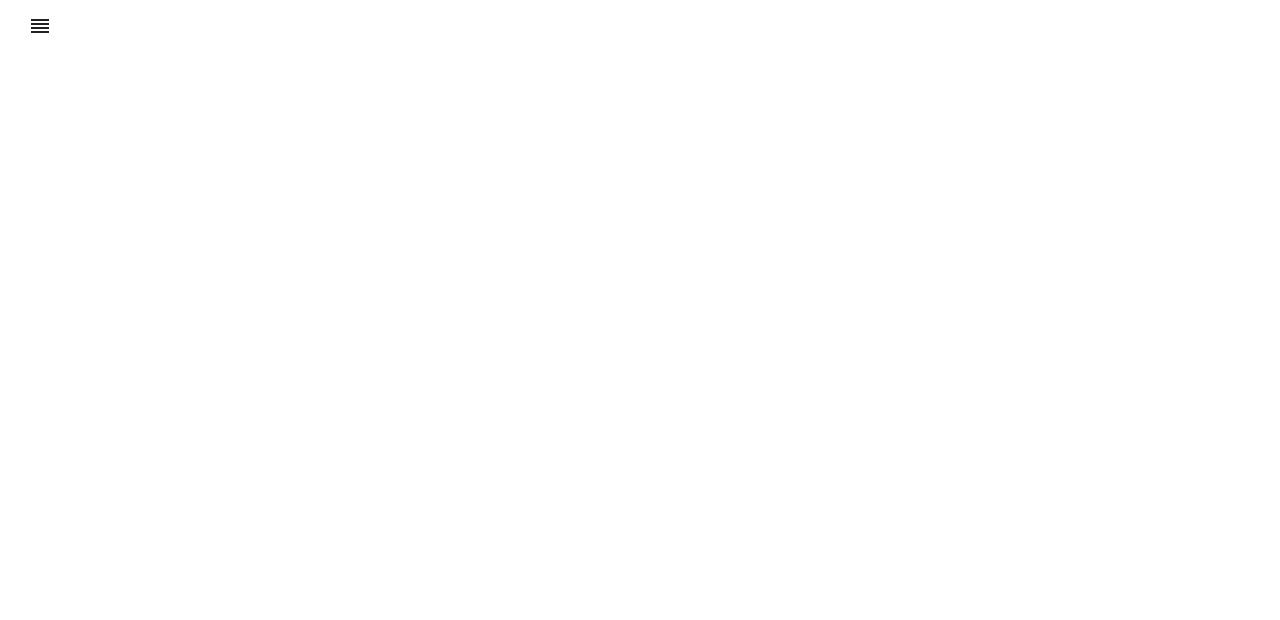
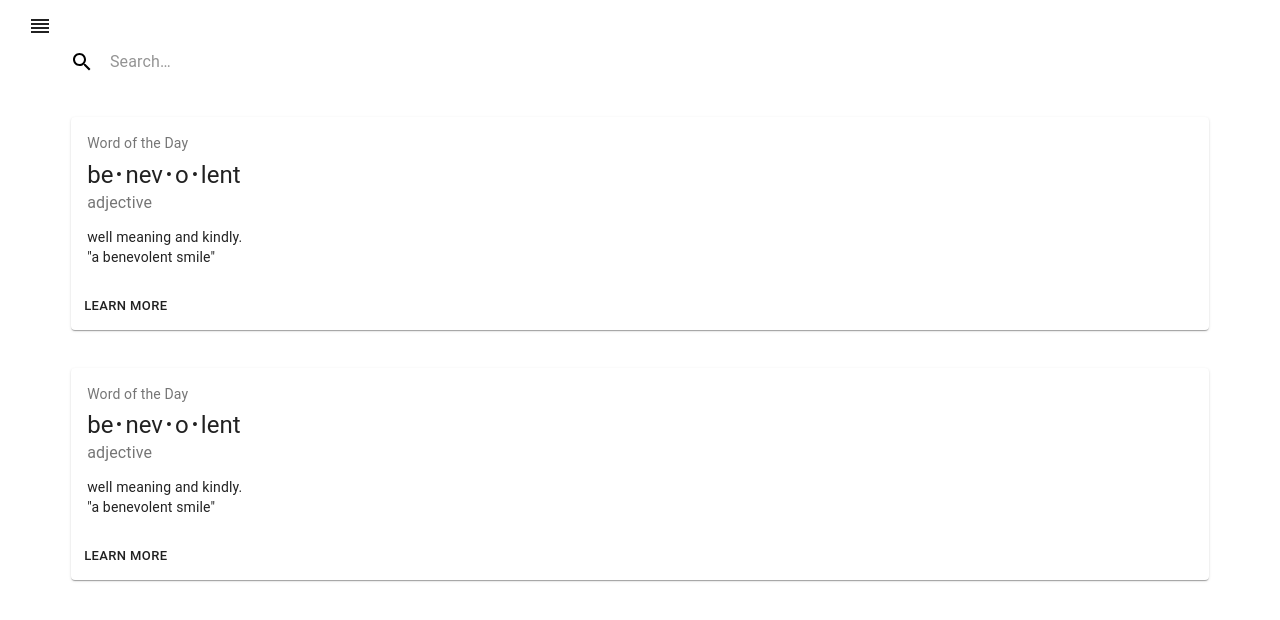
Before and after one commit to regalstreak/healio, a React (Create React App) app: page /app in a window 1280 px wide. Shown: the top 620 px of the page. Built offline with nearby package versions, Linux system fonts and the light colour scheme.

Commit message:
created ResearchList component

```diff
--- a/src/App.tsx
+++ b/src/App.tsx
@@ -1,12 +1,14 @@
 import React from 'react';
 import Sidebar from './component/Sidebar';
-import { Switch } from 'react-router-dom';
+import ResearchList from './component/ResearchList';
+import { Switch, Route } from 'react-router-dom';
 
 const App: React.FC = () => {
   return (
     <div className="App">
       <Sidebar />
       <Switch>
+        <Route path='/app' component={ResearchList} />
       </Switch>
     </div>
   );
--- /dev/null
+++ b/src/component/ResearchCard.tsx
@@ -0,0 +1,60 @@
+import React from 'react';
+import { makeStyles } from '@material-ui/core/styles';
+import Card from '@material-ui/core/Card';
+import CardActions from '@material-ui/core/CardActions';
+import CardContent from '@material-ui/core/CardContent';
+import Button from '@material-ui/core/Button';
+import Typography from '@material-ui/core/Typography';
+
+const useStyles = makeStyles({
+  card: {
+		minWidth: 275,
+		marginTop: '3%',
+		marginLeft: '5%',
+		marginRight: '5%'
+  },
+  bullet: {
+    display: 'inline-block',
+    margin: '0 2px',
+    transform: 'scale(0.8)',
+  },
+  title: {
+    fontSize: 14,
+  },
+  pos: {
+    marginBottom: 12,
+  },
+});
+
+export default function SimpleCard() {
+  const classes = useStyles();
+  const bull = <span className={classes.bullet}>•</span>;
+
+  return (
+    <Card className={classes.card}>
+      <CardContent>
+        <Typography className={classes.title} color="textSecondary" gutterBottom>
+          Word of the Day
+        </Typography>
+        <Typography variant="h5" component="h2">
+          be
+          {bull}
+          nev
+          {bull}o{bull}
+          lent
+        </Typography>
+        <Typography className={classes.pos} color="textSecondary">
+          adjective
+        </Typography>
+        <Typography variant="body2" component="p">
+          well meaning and kindly.
+          <br />
+          {'"a benevolent smile"'}
+        </Typography>
+      </CardContent>
+      <CardActions>
+        <Button size="small">Learn More</Button>
+      </CardActions>
+    </Card>
+  );
+}
--- /dev/null
+++ b/src/component/ResearchList.tsx
@@ -0,0 +1,103 @@
+import React from 'react';
+import InputBase from '@material-ui/core/InputBase';
+import { fade, makeStyles } from '@material-ui/core/styles';
+import SearchIcon from '@material-ui/icons/Search';
+import ResearchCard from './ResearchCard';
+import Grid from '@material-ui/core/Grid';
+
+interface INewComponentProps {
+
+}
+
+export default (props: INewComponentProps) => {
+	const classes = useStyles();
+	return (
+		<div className={classes.outerouter}>
+			<div className={classes.outer}>
+				<div className={classes.search}>
+					<div className={classes.searchIcon}>
+						<SearchIcon />
+					</div>
+					<InputBase
+						placeholder="Search…"
+						classes={{
+							root: classes.inputRoot,
+							input: classes.inputInput,
+						}}
+						inputProps={{ 'aria-label': 'search' }}
+					/>
+				</div>
+			</div>
+			<Grid
+				container
+				spacing={0}
+				direction="row"
+				justify="center"
+				alignItems="center"
+			>
+				<Grid item xs>
+					<ResearchCard />
+				</Grid>
+			</Grid>
+			<Grid
+				container
+				spacing={0}
+				direction="row"
+				justify="center"
+				alignItems="center"
+			>
+				<Grid item xs>
+					<ResearchCard />
+				</Grid>
+			</Grid>
+		</div>
+	)
+}
+
+const useStyles = makeStyles(theme => ({
+	search: {
+		position: 'relative',
+		borderRadius: theme.shape.borderRadius,
+		backgroundColor: fade(theme.palette.common.white, 0.15),
+		'&:hover': {
+			backgroundColor: fade(theme.palette.common.white, 0.25),
+		},
+		marginLeft: 0,
+		width: '100%',
+		[theme.breakpoints.up('sm')]: {
+			marginLeft: theme.spacing(1),
+			width: 'auto',
+		},
+	},
+	searchIcon: {
+		width: theme.spacing(7),
+		height: '100%',
+		position: 'absolute',
+		pointerEvents: 'none',
+		display: 'flex',
+		alignItems: 'center',
+		justifyContent: 'center',
+	},
+	inputRoot: {
+		color: 'inherit',
+	},
+	inputInput: {
+		padding: theme.spacing(1, 1, 1, 7),
+		transition: theme.transitions.create('width'),
+		width: '100%',
+		[theme.breakpoints.up('sm')]: {
+			width: 120,
+			'&:focus': {
+				width: 200,
+			},
+		},
+	},
+	outer: {
+		backgroundColor: 'white',
+		marginLeft: '3%',
+		marginRight: '50%'
+	},
+	outerouter: {
+
+	}
+}));
```
Also changed, not shown: src/component/InfoSearch.tsx (added, +13 -0 lines).
